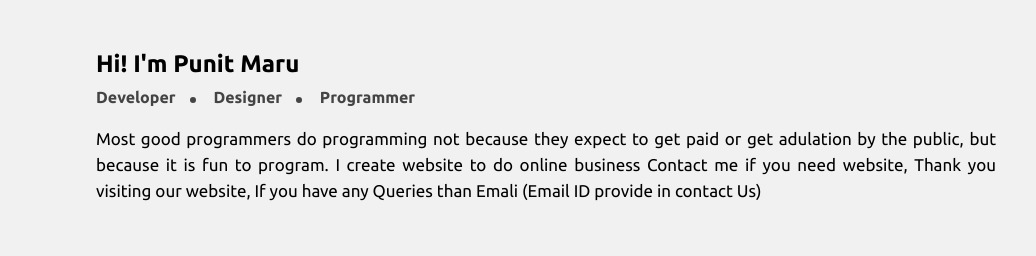
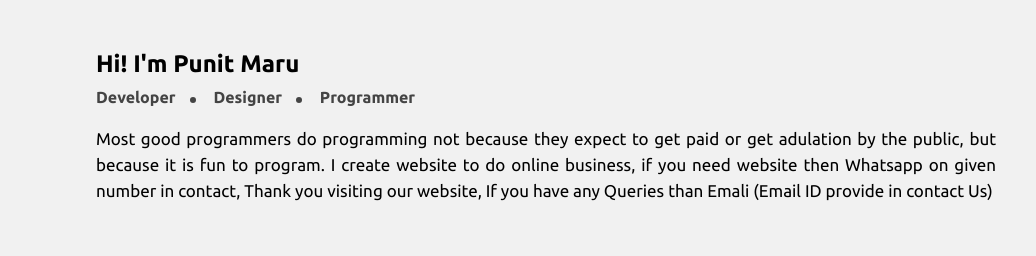
Before and after one commit to PUNITMARU60/PMWEB, a plain HTML site: page index.html in a window 1280 px wide. Shown: the part 980-1236 px from the top of the page, 244-1280 px from the left. Drawn offline with nearby package versions, Linux system fonts and the light colour scheme.

Commit message:
Update index.html

```diff
--- a/index.html
+++ b/index.html
@@ -67,7 +67,7 @@
             <span>Programmer</span>
           </h3>
           <p>
-            Most good programmers do programming not because they expect to get paid or get adulation by the public, but because it is fun to program. I create  website to do online business Contact me if you need website, Thank you visiting our website, If you have any Queries than Emali (Email ID provide in contact Us)
+            Most good programmers do programming not because they expect to get paid or get adulation by the public, but because it is fun to program. I create  website to do online business, if you need website then Whatsapp on given number in contact, Thank you visiting our website, If you have any Queries than Emali (Email ID provide in contact Us)
           </p>
         </div>
       </div>
```
